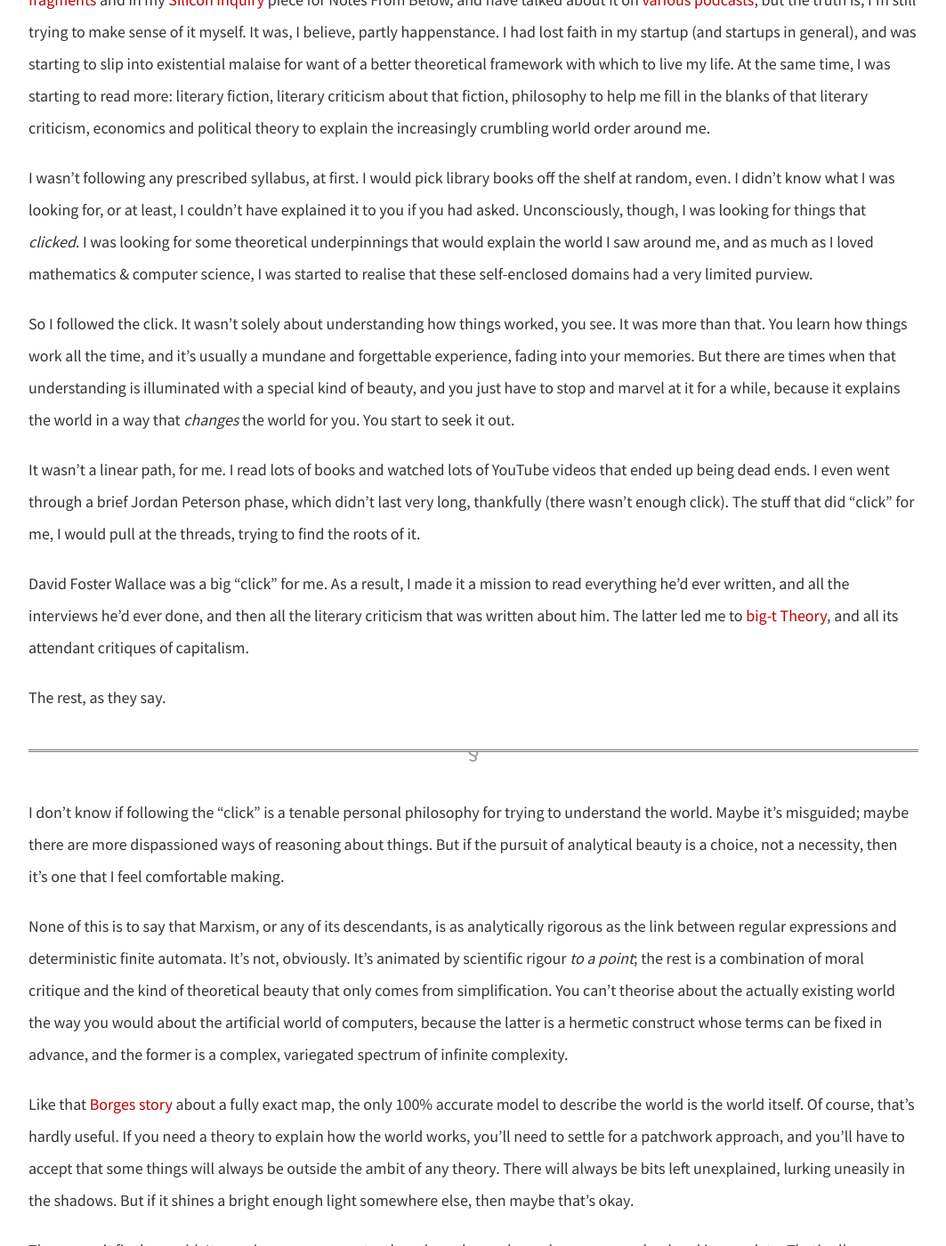
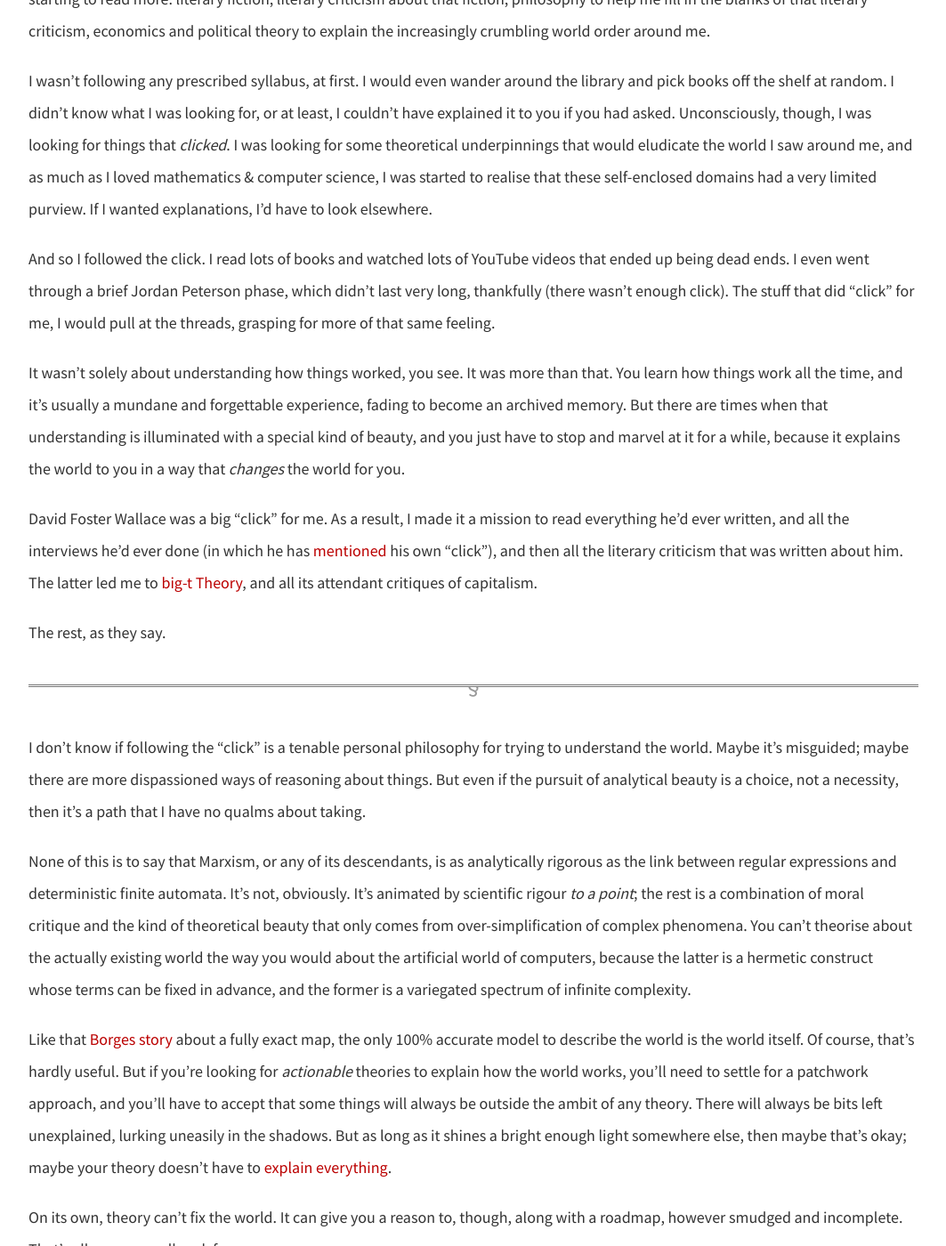
Before and after one commit to dellsystem/dellsystem.github.io, a Jekyll site: the page built from _posts/2019-1-21-fragments-21.md, in a window 1280 px wide and 1400 px high, scrolled down 2389 px. Shown: the whole window at 89% size, without its empty margins (108-1171 px from the left). Built offline with Jekyll 4.4.1, drawn with Linux system fonts in a browser that asks for light colours; some of the changed text lies outside the part shown.

Commit message:
Update fragments-21
The usual post-midnight edits

````diff
--- a/_posts/2019-1-21-fragments-21.md
+++ b/_posts/2019-1-21-fragments-21.md
@@ -6,46 +6,42 @@ description: "What brought me to the left was finding a cognitive 'click' when I
 
 In computer science, there's a concept called "regular expressions". It's basically a way to search for a sequence of characters matching a certain pre-defined pattern. Every programming language or program that supports regular expressions has a slightly different syntax for it, but there is an underlying theory that is fairly consistent across the different implementations.
 
-For example, if I wanted to search a document for all instances of the word "theorise" or "theorize" (i.e., including both US and UK spelling), I would issue a search for:
-
-```
-theori[sz]e
-```
+For example, if I wanted to search a document for all instances of the word "theorise" or "theorize" (i.e., including both US and UK spelling), I would issue a search for `theori[sz]e`.
 
 That's one very basic example. The cool thing about regular expressions is that you can search for fairly complicated constructions. I could search for anything that resembles a URL, or an email, or date in MM-DD-YYYY format (or any other format). They're an incredibly powerful tool, and they're important building blocks in lots of the software you use today.
 
 I first learned about regular expressions in a very prosaic, pragmatic context, as a web developer trying to build websites using PHP. I didn't have any formal training at first - I learned from a combination of reading other people's code, asking questions on discussion forums, and frantic googling - and I learned how to use regular expressions merely because they were the most efficient way to accomplish what I needed to get done. I didn't have any clue how they worked, under the hood; I just looked up the proper syntax any time I needed to use them (for example, to check if the user-inputted username is actually a valid username). In my mind, they were a useful tool, but their inner workings felt like a black box. I didn't _really_ care how they worked behind the scenes - I just needed them to work.
 
-I first started taking computer science courses in college. Some of it wasn't very useful - rehashing the basics of languages I already understood, or teaching the details of programs no one used anymore. But some classes were genuinely mindblowing. One class in particular sticks with me to this day: [COMP 330, Theory of Computation](http://wikinotes.ca/COMP_330). (The link is to some notes I wrote when I took the course in Fall 2013.) We learned about this concept called "finite automata", which we could also think of as "finite state machines" (FSMs). If you know what Turing machines are, you can think of FSMs as being similar, but simpler and less powerful. Basically, they're a mathematical concept, or maybe a thought experiment, involving machines that enact certain operations depending on the input they receive.
+I first started taking computer science courses in college. Some of it wasn't very useful - rehashing the basics of languages I already understood, or teaching the details of programs no one used anymore. But some classes were genuinely mindblowing. One class in particular sticks with me to this day: [COMP 330, Theory of Computation](http://wikinotes.ca/COMP_330). (The link is to the lectures notes I wrote when I took the course in 2013.) We learned about the concept of "finite automata", which we could also think of as "finite state machines" (FSMs). If you know what Turing machines are, you can think of FSMs as being similar, but simpler and less powerful. Basically, they're a mathematical concept, or thought experiment, involving machines that enact certain operations depending on the input they receive.
 
 It turns out that these finite automata (and specifically, a subset of them that are "deterministic", i.e., involve one-to-one mappings) are _the theoretical underpinnings for regular expressions_. Any regular expression can be represented as a deterministic finite automaton (at least, this is true for the "classical" conception of regular expressions, which don't include [backrefs](https://cs.stackexchange.com/questions/38451/when-a-regexp-is-not-a-regular-expression)).
 
-Basically I learned how regular expressions actually worked, also what _made_ them work. This was the mathematical concept that both proved their correctness and explained how they could be implemented. Every time I was writing code to validating that a sequence of characters was actually a URL or email or date, there were these imaginary mathematical metaphors being invoked, turning my regex symbols into a sequence of instructions for carrying out my wishes.
+Basically I learned how regular expressions actually worked, and also what _made_ them work. This was the underlying mathematical concept that both proved their correctness and explained how they could be implemented. Every time I wrote code to validate that a sequence of characters was actually a URL or email or date, these imaginary mathematical metaphors were being invoked, turning my regex symbols into a sequence of instructions for carrying out my wishes.
 
-I had been using regular expressions for so long without knowing how they worked. That wasn't necessarily a problem - I could still _use_ them - but once I learned how they worked, there was this click, and it was like a whole new world opened up. It just all made sense. They became more familiar to me, and easier to use, and the satisfaction of successfully solving a problem was complemented by the absolute joy of harnessing the power of these mathematical devices. There was a strange beauty in embedded in the knowledge of the theory, and in seeing it function in reality. A little piece of the universe had revealed its inner workings to me, and for the next few days I was insufferable, telling anyone who would listen about how cool DFAs were.
+I had been using regular expressions for so long without knowing how they worked. That wasn't necessarily a problem - I could still _use_ them, after all - but once I learned how they worked, there was this click, and it was like a whole new world opened up. It just all made sense. They became more familiar to me, and easier to use, and the satisfaction of successfully solving a problem was complemented by the absolute joy of harnessing the power of these mathematical devices. There was a strange beauty embedded in the relation between theory and reality. A little piece of the universe had revealed its inner workings to me, and for the next few days I was insufferable, telling anyone who would listen about how cool DFAs were.
 
-That wasn't the first time I came across the "click", nor was it the last. As a computer science and math major, my entire college experience was permeated with "clicks" of various intensities and contexts. Learning about functional programming opened some heavy intellectual doors for me. A class I took on mathematical logic ([MATH 318](http://wikinotes.ca/MATH_318)) felt like it was designed to cram the maximum number of "clicks" into a semester, teaching me the mathematical underpinnings of logical reasoning, and how you could re-create the ordinal numbers with set theory. A class on algebra ([MATH 235](http://wikinotes.ca/MATH_235)) unfurled more slowly, because it started with very basic building blocks, but eventually it put everything together to explain the the logic behind public-key cryptography and it all just fucked _clicked_. It felt like having x-ray vision, so I could peer into the black box to see the bare reality underneath. There was something majestic about it, and maybe even a little terrifying. That sort of knowledge seemed dangerous, somehow. If you possessed it, did you have a responsibility to do something about it?
+That wasn't the first time I came across the "click", nor would it be the last. As a computer science and math major, my entire college experience was permeated with "clicks" of various intensities and contexts. Learning about functional programming opened some heavy intellectual doors for me. A class I took on mathematical logic ([MATH 318](http://wikinotes.ca/MATH_318)) felt like it was designed to cram the maximum number of "clicks" into a semester, teaching me the mathematical underpinnings of logical reasoning, and how you could re-create the ordinal numbers with set theory. A class on algebra ([MATH 235](http://wikinotes.ca/MATH_235)) unfurled more slowly, because it started with very basic building blocks, but eventually it put everything together to explain the the logic behind public-key cryptography and it all just fucked _clicked_. It felt like having x-ray vision, so I could peer inside this mathematical black box in order to see the bare reality underneath. There was something majestic about it, and maybe even a little terrifying.
 
 ***
 
-People are always asking me to explain my "conversion" to the left over the last few years. I've written about it before, in [previous fragments](/posts/fragments-6) and in my [Silicon Inquiry](https://notesfrombelow.org/article/silicon-inquiry) piece for Notes From Below, and have talked about it on [various podcasts](/speaking/#podcasts), but the truth is, I'm still trying to make sense of it myself. It was, I believe, partly happenstance. I had lost faith in my startup (and startups in general), and was starting to slip into existential malaise for want of a better theoretical framework with which to live my life. At the same time, I was starting to read more: literary fiction, literary criticism about that fiction, philosophy to help me fill in the blanks of that literary criticism, economics and political theory to explain the increasingly crumbling world order around me.
+People are often asking me to explain my "conversion" to the left over the last few years. I've written about it before, in [previous fragments](/posts/fragments-6) and in my [Silicon Inquiry](https://notesfrombelow.org/article/silicon-inquiry) piece for Notes From Below, and have talked about it on [various podcasts](/speaking/#podcasts), but the truth is, I'm still trying to make sense of it myself. It was, I believe, partly happenstance. I had lost faith in my startup (and startups in general), and was starting to slip into existential malaise for want of a better theoretical framework with which to live my life. At the same time, I was starting to read more: literary fiction, literary criticism about that fiction, philosophy to help me fill in the blanks of that literary criticism, economics and political theory to explain the increasingly crumbling world order around me.
 
-I wasn't following any prescribed syllabus, at first. I would pick library books off the shelf at random, even. I didn't know what I was looking for, or at least, I couldn't have explained it to you if you had asked. Unconsciously, though, I was looking for things that _clicked_. I was looking for some theoretical underpinnings that would explain the world I saw around me, and as much as I loved mathematics & computer science, I was started to realise that these self-enclosed domains had a very limited purview.
+I wasn't following any prescribed syllabus, at first. I would even wander around the library and pick books off the shelf at random. I didn't know what I was looking for, or at least, I couldn't have explained it to you if you had asked. Unconsciously, though, I was looking for things that _clicked_. I was looking for some theoretical underpinnings that would eludicate the world I saw around me, and as much as I loved mathematics & computer science, I was started to realise that these self-enclosed domains had a very limited purview. If I wanted explanations, I'd have to look elsewhere.
 
-So I followed the click. It wasn't solely about understanding how things worked, you see. It was more than that. You learn how things work all the time, and it's usually a mundane and forgettable experience, fading into your memories. But there are times when that understanding is illuminated with a special kind of beauty, and you just have to stop and marvel at it for a while, because it explains the world in a way that _changes_ the world for you. You start to seek it out.
+And so I followed the click. I read lots of books and watched lots of YouTube videos that ended up being dead ends. I even went through a brief Jordan Peterson phase, which didn't last very long, thankfully (there wasn't enough click). The stuff that did "click" for me, I would pull at the threads, grasping for more of that same feeling.
 
-It wasn't a linear path, for me. I read lots of books and watched lots of YouTube videos that ended up being dead ends. I even went through a brief Jordan Peterson phase, which didn't last very long, thankfully (there wasn't enough click). The stuff that did "click" for me, I would pull at the threads, trying to find the roots of it.
+It wasn't solely about understanding how things worked, you see. It was more than that. You learn how things work all the time, and it's usually a mundane and forgettable experience, fading to become an archived memory. But there are times when that understanding is illuminated with a special kind of beauty, and you just have to stop and marvel at it for a while, because it explains the world to you in a way that _changes_ the world for you.
 
-David Foster Wallace was a big "click" for me. As a result, I made it a mission to read everything he'd ever written, and all the interviews he'd ever done, and then all the literary criticism that was written about him. The latter led me to [big-t Theory](https://dellsystem.me/speaking/#podcasts), and all its attendant critiques of capitalism.
+David Foster Wallace was a big "click" for me. As a result, I made it a mission to read everything he'd ever written, and all the interviews he'd ever done (in which he has [mentioned](https://sites.la.utexas.edu/dfw12fall/the-click/) his own "click"), and then all the literary criticism that was written about him. The latter led me to [big-t Theory](https://dellsystem.me/speaking/#podcasts), and all its attendant critiques of capitalism.
 
 The rest, as they say.
 
 ***
 
-I don't know if following the "click" is a tenable personal philosophy for trying to understand the world. Maybe it's misguided; maybe there are more dispassioned ways of reasoning about things. But if the pursuit of analytical beauty is a choice, not a necessity, then it's one that I feel comfortable making.
+I don't know if following the "click" is a tenable personal philosophy for trying to understand the world. Maybe it's misguided; maybe there are more dispassioned ways of reasoning about things. But even if the pursuit of analytical beauty is a choice, not a necessity, then it's a path that I have no qualms about taking.
 
-None of this is to say that Marxism, or any of its descendants, is as analytically rigorous as the link between regular expressions and deterministic finite automata. It's not, obviously. It's animated by scientific rigour _to a point_; the rest is a combination of moral critique and the kind of theoretical beauty that only comes from simplification. You can't theorise about the actually existing world the way you would about the artificial world of computers, because the latter is a hermetic construct whose terms can be fixed in advance, and the former is a complex, variegated spectrum of infinite complexity.
+None of this is to say that Marxism, or any of its descendants, is as analytically rigorous as the link between regular expressions and deterministic finite automata. It's not, obviously. It's animated by scientific rigour _to a point_; the rest is a combination of moral critique and the kind of theoretical beauty that only comes from over-simplification of complex phenomena. You can't theorise about the actually existing world the way you would about the artificial world of computers, because the latter is a hermetic construct whose terms can be fixed in advance, and the former is a variegated spectrum of infinite complexity.
 
-Like that [Borges story](https://en.wikipedia.org/wiki/On_Exactitude_in_Science) about a fully exact map, the only 100% accurate model to describe the world is the world itself. Of course, that's hardly useful. If you need a theory to explain how the world works, you'll need to settle for a patchwork approach, and you'll have to accept that some things will always be outside the ambit of any theory. There will always be bits left unexplained, lurking uneasily in the shadows. But if it shines a bright enough light somewhere else, then maybe that's okay.
+Like that [Borges story](https://en.wikipedia.org/wiki/On_Exactitude_in_Science) about a fully exact map, the only 100% accurate model to describe the world is the world itself. Of course, that's hardly useful. But if you're looking for _actionable_ theories to explain how the world works, you'll need to settle for a patchwork approach, and you'll have to accept that some things will always be outside the ambit of any theory. There will always be bits left unexplained, lurking uneasily in the shadows. But as long as it shines a bright enough light somewhere else, then maybe that's okay; maybe your theory doesn't have to [explain everything](http://www.philosophy.uncc.edu/mleldrid/cmt/rrtwo.html).
 
-Theory can't fix the world. It can give you a reason to, though, and a roadmap, however smudged and incomplete. That's all you can really ask for.
+On its own, theory can't fix the world. It can give you a reason to, though, along with a roadmap, however smudged and incomplete. That's all you can really ask for.
````
